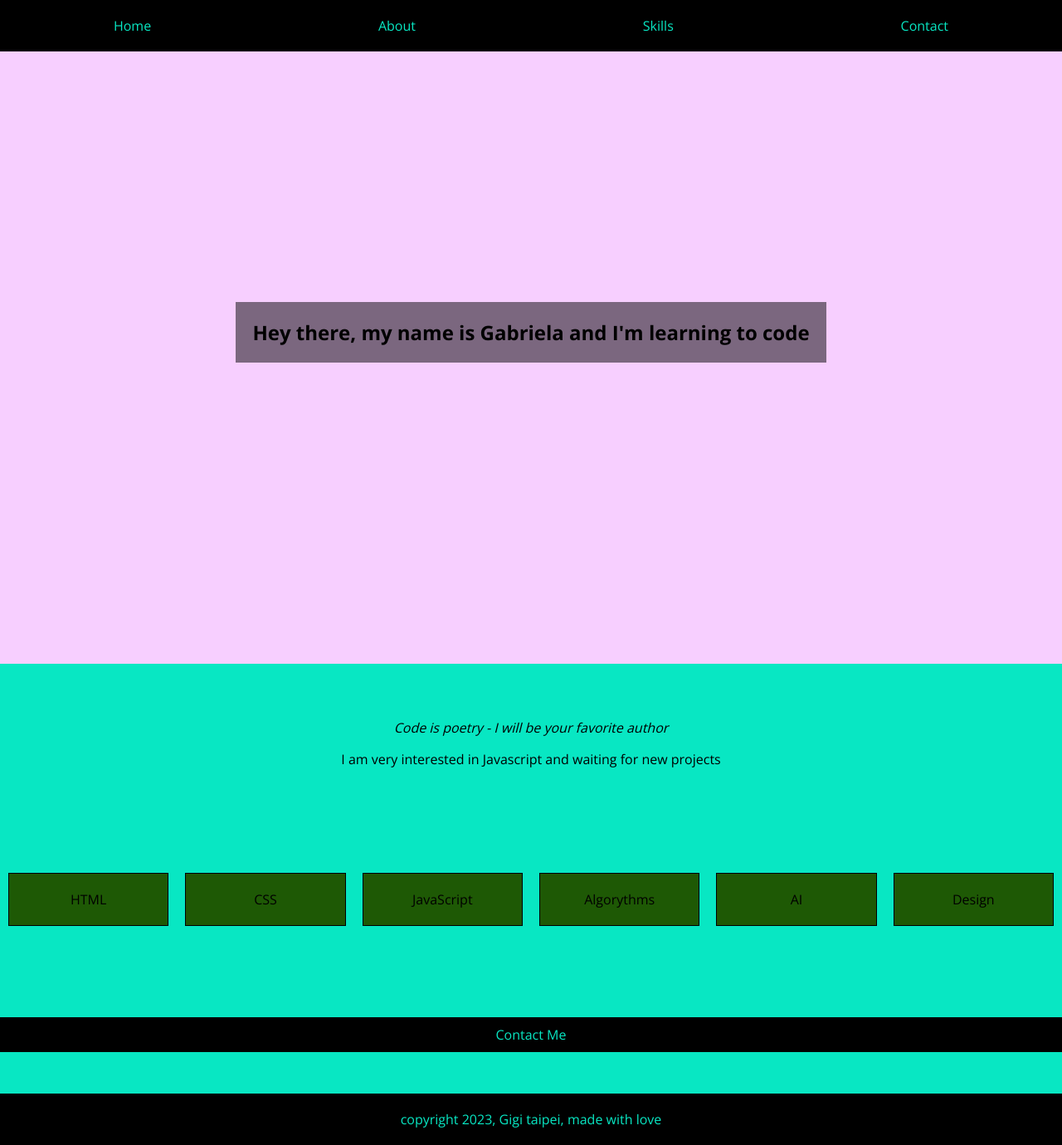
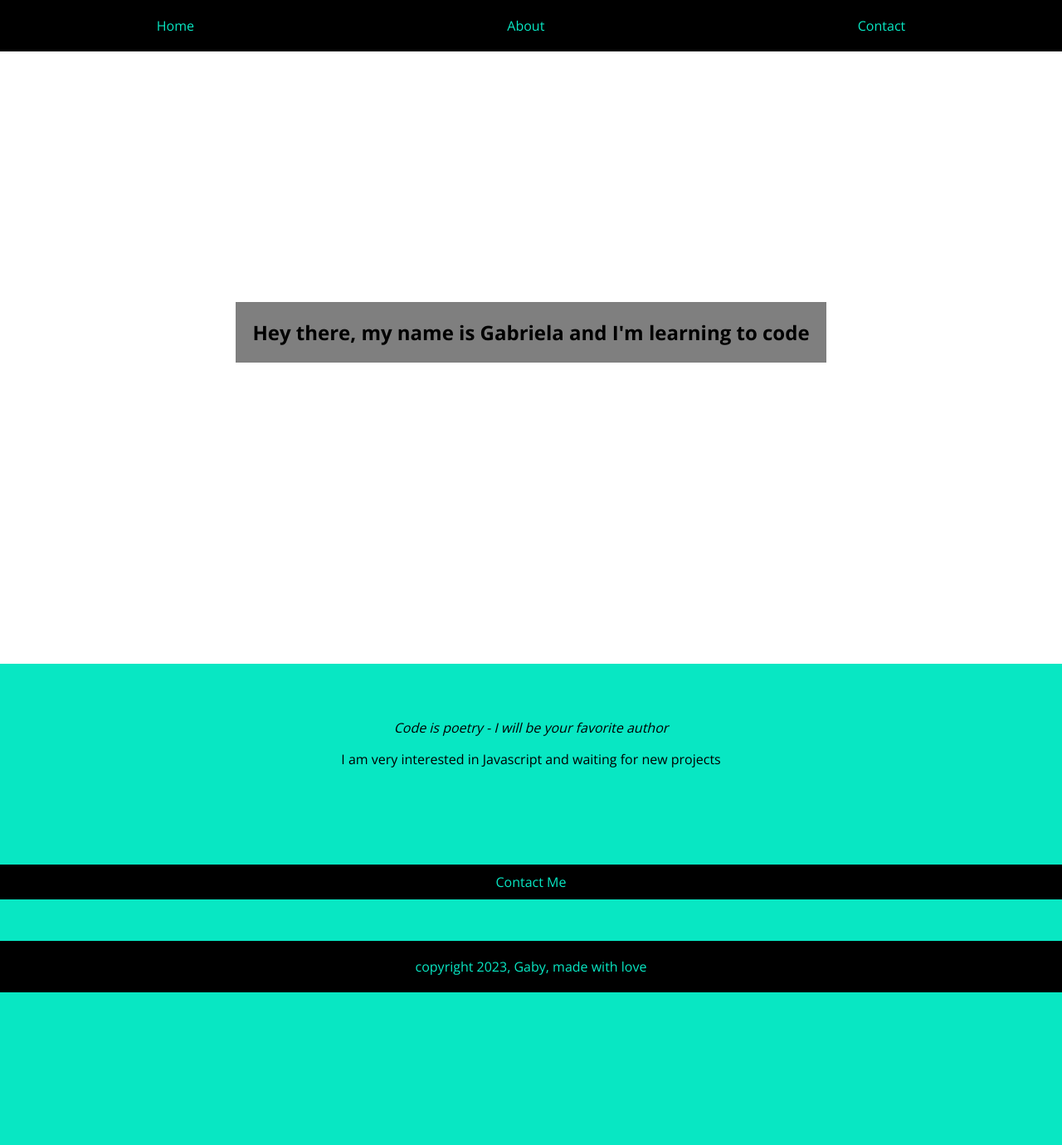
Before and after one commit to Bananepop/portfolio, a plain HTML site: page index.html in a window 1280 px wide. Shown: the whole page at 83% size. After the commit the page ends 1196 px from the top, so only its background shows below. Drawn offline with nearby package versions, Linux system fonts and the light colour scheme.

Commit message:
take out skill section, clean theme

```diff
--- a/index.html
+++ b/index.html
@@ -6,13 +6,14 @@
     <title>Gigi's Portfolio</title>
     <link href="https://fonts.googleapis.com/css2?family=Open+Sans:wght@400;700&display=swap" rel="stylesheet">
     <link rel="stylesheet" href="styles.css">
+
 </head>
 <body>
     <!-- Navigation Bar -->
     <nav id="navbar">
         <a href="#hero">Home</a>
         <a href="#about">About</a>
-        <a href="#skills">Skills</a>
+        <!-- <a href="#skills">Skills</a> -->
         <a href="#contact">Contact</a>
         <div id="rotatingElement">🌀</div>
     </nav>
@@ -35,25 +36,25 @@
     </section>
 
     <!-- Skills Section -->
-    <section id="skills">
+    <!-- <section id="skills">
         <div class="skill">HTML</div>
         <div class="skill">CSS</div>
         <div class="skill">JavaScript</div>
         <div class="skill">Algorythms</div>
         <div class="skill">AI</div>
         <div class="skill">Design</div>
-    </section>
+    </section> -->
 
     <!-- Contact Section -->
     <section id="contact">
-        <a href="mailto:example@example.com?subject=Potential Client Contact&body=Hey Gigi - lets have a chat" class="contact-button">Contact Me</a>
+        <a href="mailto:gabriela.alzolar@gmail.com?subject=Potential Client Contact&body=Hey Gaby - lets have a chat" class="contact-button">Contact Me</a>
     </section>
 
     <!-- Footer -->
     <footer>
-        copyright 2023, Gigi taipei, made with love
+        copyright 2023, Gaby, made with love
     </footer>
 
-    <script src="scripts.js"></script>
+    <!-- <script src="scripts.js"></script> -->
 </body>
 </html>
--- a/styles.css
+++ b/styles.css
@@ -42,7 +42,7 @@ body {
     display: flex;
     align-items: center;
     justify-content: center;
-    background-color: #f7cfff;
+    background-color: #ffffff;
 }
 
 .centered-text {
```
